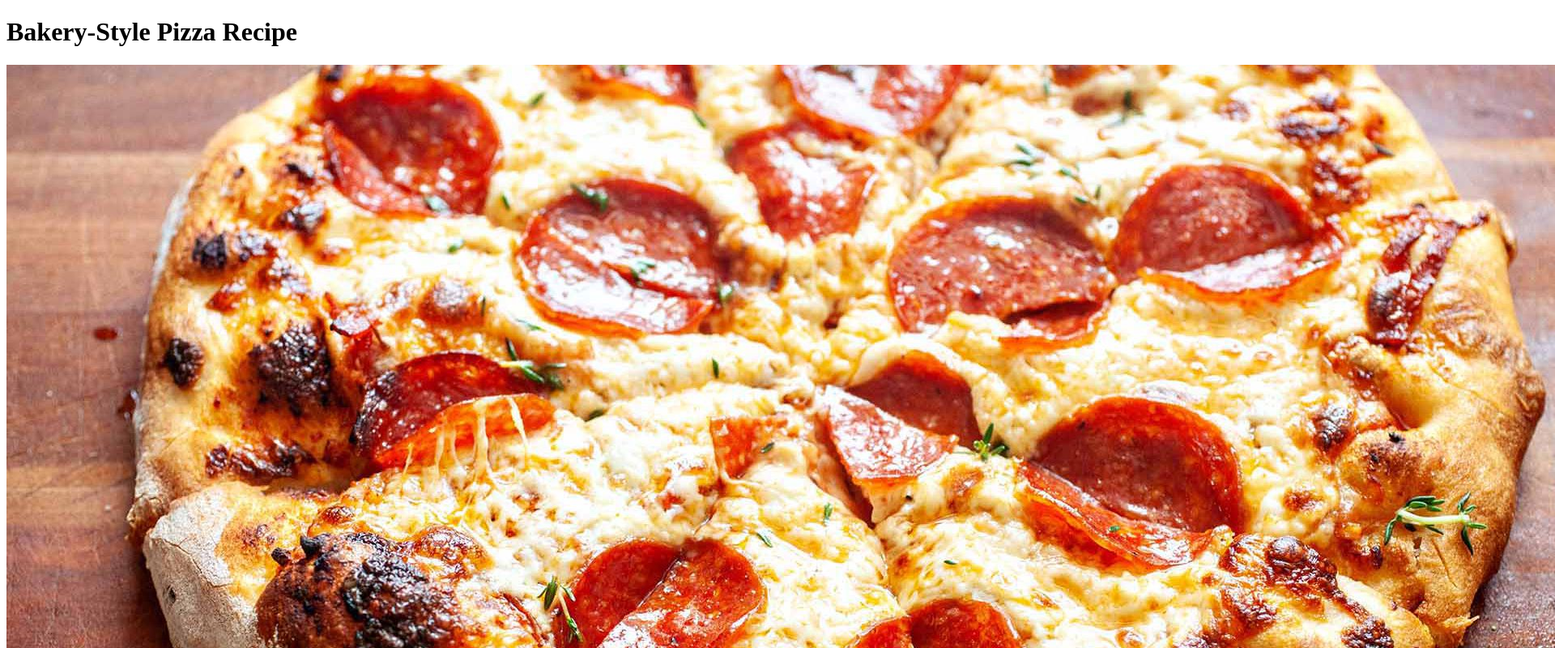
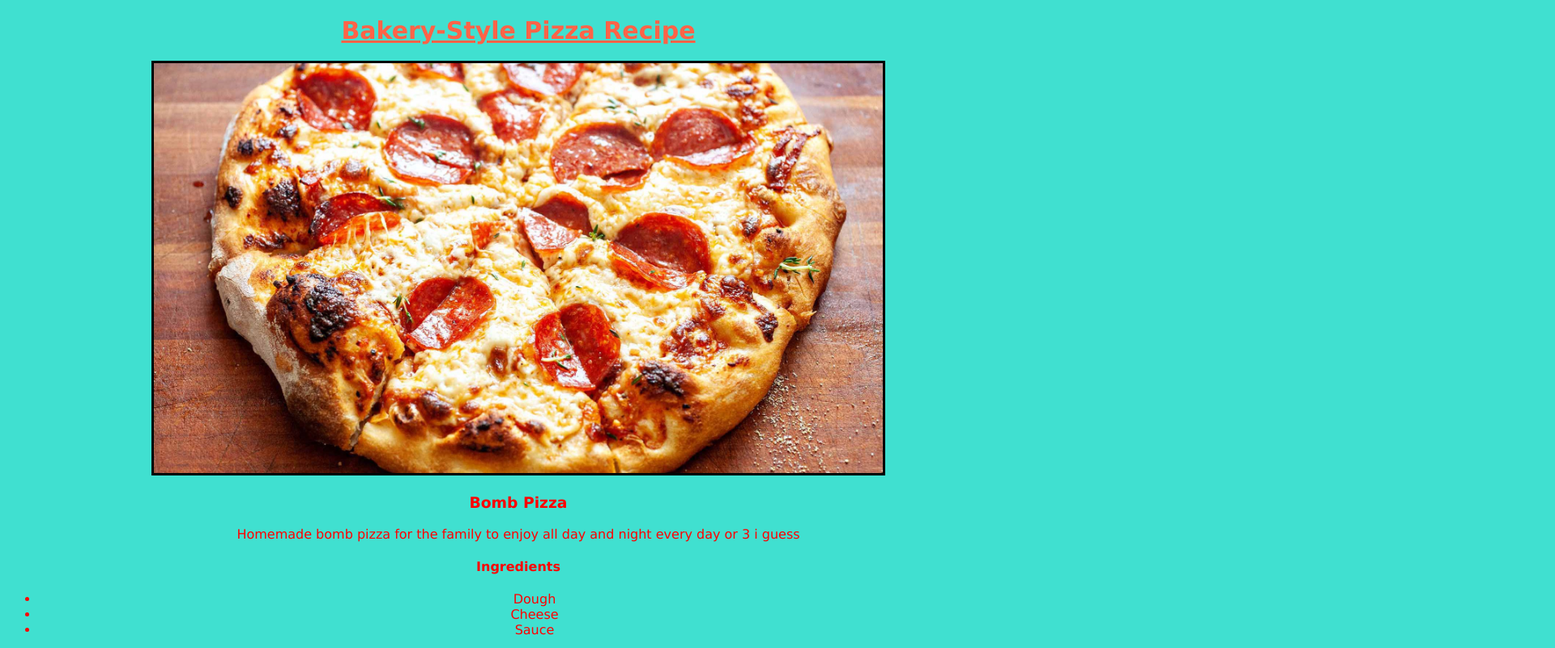
Before and after one commit to dwol87/odin-recipes, a plain HTML site: page recipes/pizza.html in a window 1280 px wide. Shown: the top 800 px of the page at 81% size, 1920 px wide, since content can reach past the window. Drawn offline with Linux system fonts and the light colour scheme.

Commit message:
11/17/21

```diff
--- a/recipes/pizza.html
+++ b/recipes/pizza.html
@@ -5,10 +5,13 @@
     <meta http-equiv="X-UA-Compatible" content="IE=edge">
     <meta name="viewport" content="width=device-width, initial-scale=1.0">
     <title>Document</title>
+    <link rel="stylesheet" href="style.css">
 </head>
 <body>
-    <h1>Bakery-Style Pizza Recipe</h1>
-    <img src="images/pizza.jpg">
+    <h1 class="pizza-header">Bakery-Style Pizza Recipe</h1>
+    <div class="text-align-center">
+        <img class="pizza-img" src="images/pizza.jpg">
+    </div>
     <h3>Bomb Pizza</h3>
     <p>
         Homemade bomb pizza for the family to enjoy all day and night every day or 3 i guess
--- /dev/null
+++ b/recipes/style.css
@@ -0,0 +1,43 @@
+* {
+    font-family: Verdana, Geneva, Tahoma, sans-serif;
+    background-color: turquoise;
+}
+
+.pizza-header {
+    font-size: 30px;
+    color: tomato;
+    text-align: center;
+    text-decoration: underline;
+}
+
+.pizza-img {
+    width: 900px;
+    height: auto;
+    border: 3px solid black;
+}
+
+.text-align-center {
+    text-align: center;
+    margin-top: 20px;
+}
+
+h3 {
+    color: red;
+    text-align: center;
+}
+
+p {
+    color: red;
+    text-align: center;
+}
+
+ul,
+ol {
+    color: red;
+    text-align: center;
+}
+
+h4 {
+    color: red;
+    text-align: center;
+}
```
